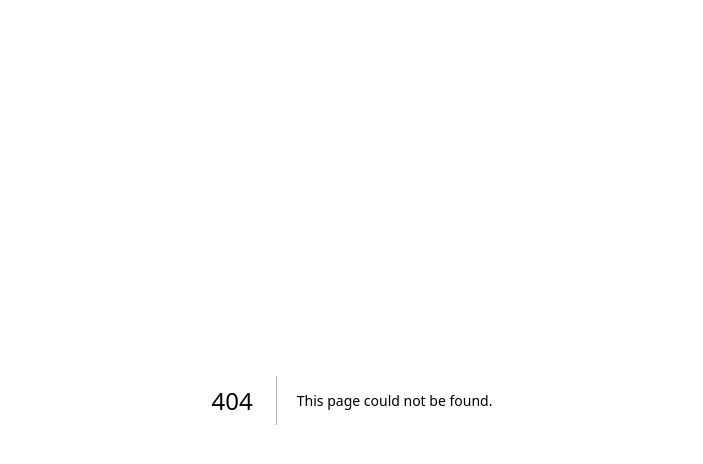
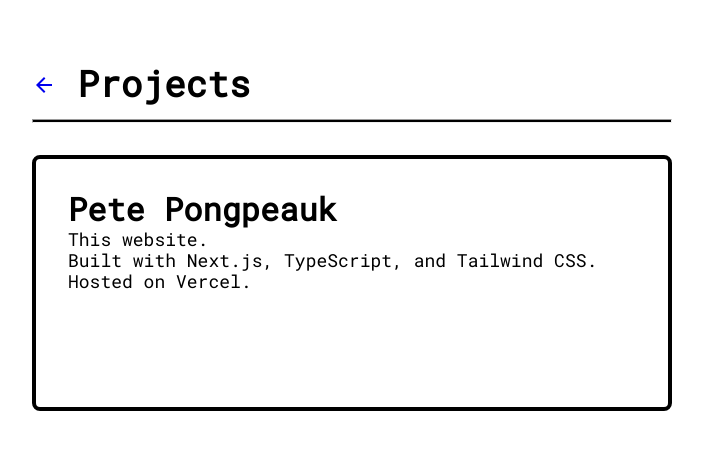
Before and after one commit to ppongpeauk/ppkl.dev, a Next.js app: page /projects in a window 1280 px wide. Before the commit this address had no page. Shown: the top 464 px of the page, without its empty margins (288-991 px from the left). Built offline with nearby package versions, Linux system fonts and the light colour scheme.

Commit message:
add projects page (wip)
Signed-off-by: Pete Pongpeauk <kurtsiberg@gmail.com>

```diff
--- a/components/MainHero.tsx
+++ b/components/MainHero.tsx
@@ -31,8 +31,9 @@ export default function MainHero() {
       </div>
       {/* main page navigation */}
       {/* <div className={styles.heroInnerRow}>
+        <HomeLink href="/">About</HomeLink>
         <HomeLink href="/">Work</HomeLink>
-        <HomeLink href="/about">About</HomeLink>
+        <HomeLink href="/">Projects</HomeLink>
       </div> */}
       {/* links */}
       <div className={styles.heroInnerRow}>
--- a/package.json
+++ b/package.json
@@ -9,6 +9,10 @@
     "lint": "next lint"
   },
   "dependencies": {
+    "@emotion/react": "^11.10.5",
+    "@emotion/styled": "^11.10.5",
+    "@mui/icons-material": "^5.11.9",
+    "@mui/material": "^5.11.9",
     "@next/font": "13.1.1",
     "@types/node": "18.11.17",
     "@types/react": "18.0.26",
--- /dev/null
+++ b/pages/projects/index.tsx
@@ -0,0 +1,33 @@
+import Head from 'next/head'
+import Link from 'next/link'
+import styles from '../../styles/Projects.module.css'
+
+import ArrowBackIcon from '@mui/icons-material/ArrowBack';
+
+export default function Projects() {
+  return (
+    <div className={styles.container}>
+      <Head>
+        <title>Pete Pongpeauk - Projects</title>
+        <meta name="description" content="Pete Pongpeauk" />
+        <link rel="icon" href="/favicon.ico" />
+      </Head>
+      <main className={styles.main}>
+        <section className={styles.mainSection}>
+          <div className={styles.mainSectionHeader}>
+            <h1 className={styles.mainSection__title}><Link href="/"><ArrowBackIcon className={styles.mainSection__titleBackIcon} /></Link> Projects</h1>
+            <hr className={styles.mainSection__hr} />
+          </div>
+          <div className={styles.mainSection__list}>
+            <div className={styles.mainSection__listItem}>
+              <h2 className={styles.mainSection__listItemTitle}>Pete Pongpeauk</h2>
+              <p className={styles.mainSection__listItemDescription}>This website.</p>
+              <p className={styles.mainSection__listItemDescription}>Built with Next.js, TypeScript, and Tailwind CSS.</p>
+              <p className={styles.mainSection__listItemDescription}>Hosted on Vercel.</p>
+            </div>
+          </div>
+        </section>
+      </main>
+    </div>
+  )
+}
--- a/styles/Home.module.css
+++ b/styles/Home.module.css
@@ -69,6 +69,7 @@
 
 .homeLink, .homeLinkExternal {
   margin-right: 1em;
+  white-space: nowrap;
 }
 
 .homeLinkActive {
--- /dev/null
+++ b/styles/Projects.module.css
@@ -0,0 +1,79 @@
+.main {
+  display: flex;
+  flex-direction: column;
+  align-items: center;
+  justify-content: center;
+}
+
+.mainSection {
+  display: flex;
+  flex-direction: column;
+  align-items: center;
+  justify-content: center;
+  margin-top: 5%;
+  width: 50%;
+  position: relative;
+}
+
+@media screen and (max-width: 768px) {
+  .mainSection {
+    margin-top: 15%;
+    width: 75%;
+  }
+}
+
+.mainSectionHeader {
+  width: 100%;
+}
+
+
+.mainSection__title {
+  font-family: "Roboto Mono";
+  font-size: 36px;
+  margin-bottom: 2%;
+}
+
+.mainSection__hr {
+  width: 100%;
+  height: 4px;
+  background-color: #000000;
+}
+
+.mainSection__titleBackIcon:link, .mainSection__titleBackIcon:visited {
+  color: #000;
+}
+
+.mainSection__list {
+  display: flex;
+  flex-direction: row;
+  align-items: center;
+  justify-content: center;
+  flex-wrap: wrap;
+  width: 100%;
+  margin-top: 5%;
+}
+
+.mainSection__listItem {
+  display: flex;
+  flex-direction: column;
+  align-items: flex-start;
+  justify-content: flex-start;
+  width: 100%;
+  padding: 2em;
+  height: 256px;
+  border-radius: 8px;
+  background-color: #fff;
+  border: 4px solid #000;
+  text-decoration: none;
+  color: #000;
+}
+
+.mainSection__listItemTitle {
+  font-family: "Roboto Mono";
+  font-size: 2em;
+}
+
+.mainSection__listItemDescription {
+  font-family: "Roboto Mono";
+  font-size: 18px;
+}
```
Also changed, not shown: 1 other file (tests, documents, lock files or other folders).
